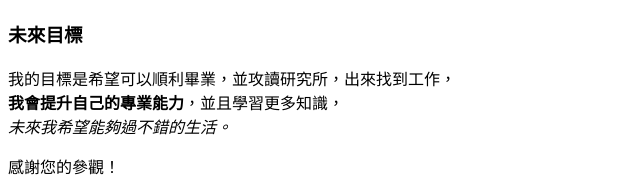
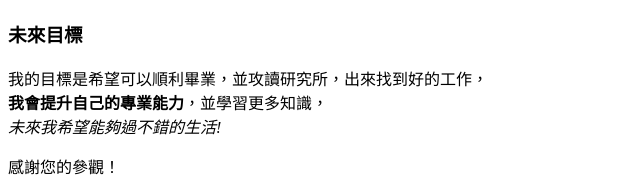
Before and after one commit to Lucas041215/114_tkuim_web, a plain HTML site: page aboutme.html in a window 1280 px wide. Shown: the part 976-1159 px from the top of the page, 0-640 px from the left. Drawn offline with Linux system fonts and the light colour scheme.

Commit message:
add aboutme.html

```diff
--- a/aboutme.html
+++ b/aboutme.html
@@ -74,9 +74,9 @@
   <section>
     <h3>未來目標</h3>
     <p>
-      我的目標是希望可以順利畢業，並攻讀研究所，出來找到工作，<br>
-      <strong>我會提升自己的專業能力</strong>，並且學習更多知識，<br>
-      <em>未來我希望能夠過不錯的生活。</em>
+      我的目標是希望可以順利畢業，並攻讀研究所，出來找到好的工作，<br>
+      <strong>我會提升自己的專業能力</strong>，並學習更多知識，<br>
+      <em>未來我希望能夠過不錯的生活!</em>
     </p>
   </section>
 
```
